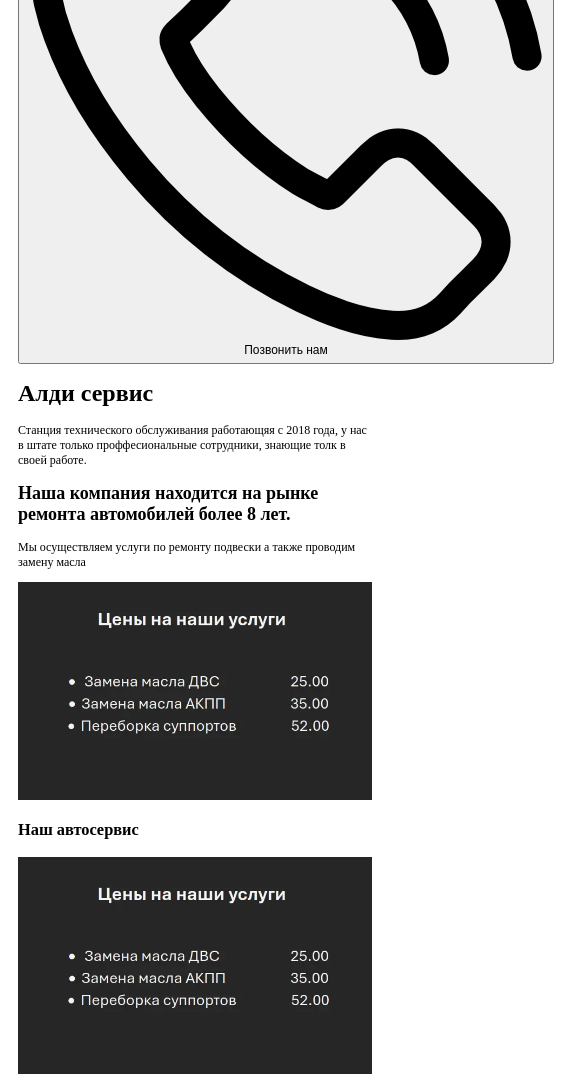
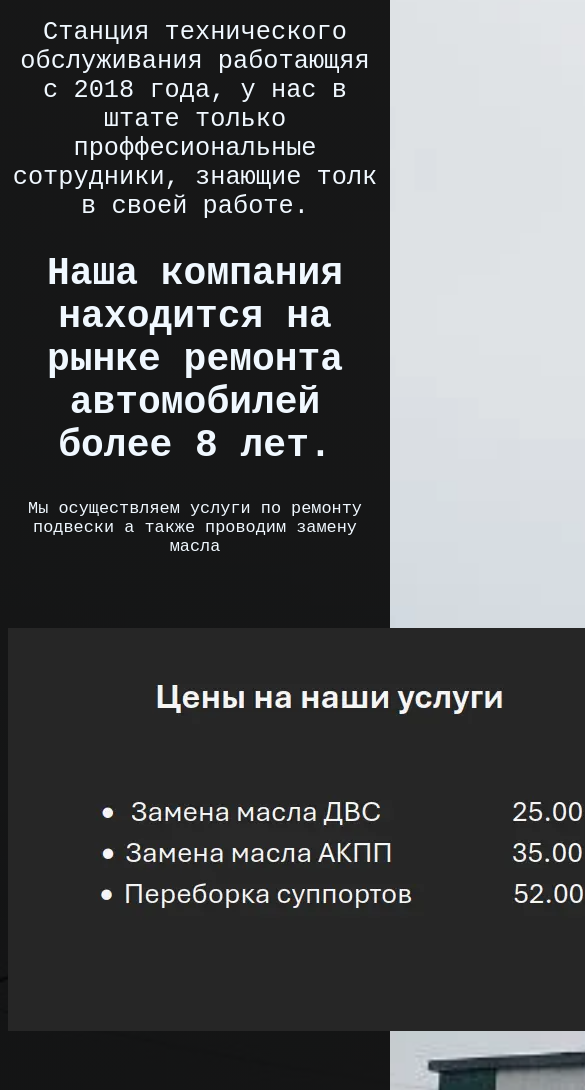
Before and after one commit to PocketSFabuser/VenomSite, a plain HTML site: page index.html in a window 390 px wide. Shown: the part 225-1315 px from the top of the page, 585 px wide, since content can reach past the window. Drawn offline with Linux system fonts and the light colour scheme.

Commit message:
m-css fix

```diff
--- a/m-stylefile.css
+++ b/m-stylefile.css
@@ -1,31 +1,81 @@
-/* Mobile styles for better display on mobile devices */
 body {
-    font-size: 14px; /* Adjust font size for mobile */
-}
-
-.container {
-    padding: 10px; /* Reduce padding for mobile */
+    background:
+        linear-gradient(rgba(1, 1, 1, 0.9), rgba(1, 1, 1, 0.9)),
+        url(aldi.webp);
+    background-size: cover;
+    background-repeat: no-repeat;
+    color: aliceblue;
+    font-family: 'Courier New', Courier, monospace;
+    font-size: 3vh; /* Adjust font size for mobile */
+    text-align: center;
 }
 
 .header {
-    text-align: center; /* Center header content */
-}
-
-.main {
-    font-size: 12px; /* Smaller font size for main content */
-}
-
-.imagescroll img {
-    width: 100%; /* Make images responsive */
-    height: auto; /* Maintain aspect ratio */
-}
-
-.price img {
-    width: 100%; /* Make price image responsive */
-    height: auto; /* Maintain aspect ratio */
+    height: 10vh;
+    margin-top: 3vh;
+    font-size: 3vh; /* Font size for header */
 }
 
 button {
-    padding: 5px 10px; /* Adjust button size */
-    font-size: 12px; /* Smaller font size for buttons */
+    transition: opacity 0.5s ease-in-out;
+    font-size: 3.5vh; /* Font size for buttons */
+    color: aliceblue;
+    -webkit-text-stroke-width: 0.01vh;
+    -webkit-text-stroke-color: black;
+    background-color: rgb(73, 73, 73);
+    border: hidden;
+    border-radius: 0.2vh;
+    padding: 2vh; /* Adjust button size */
 }
+button:hover {
+    background-color: rgb(51, 51, 51);
+    padding: 2.4vh; /* Adjust hover padding */
+    cursor: pointer;
+    animation-name: button-anim;
+    animation-duration: 0.5s;
+}
+@keyframes button-anim {
+    from {
+        background-color: rgb(73, 73, 73);
+        padding: 2vh;
+    }
+    to {
+        background-color: rgb(51, 51, 51);
+        padding: 2.4vh;
+    }
+}
+#p1 {
+    margin-top: 5vh;
+    font-size: 4vh;
+}
+
+#p2 {
+    font-size: 2vh;
+}
+
+.price {
+    margin-top: 5vh;
+    font-family: Arial, Helvetica, sans-serif;
+    font-size: 3vh; /* Font size for price */
+    padding-top: 3.5vh;
+    padding-bottom: 3.5vh;
+}
+#trubka {
+    height: 3vh;
+    width: auto;
+}
+
+#img1, #img2 {
+    opacity: 1;
+    width: 40vh; /* Adjust image width for mobile */
+    height: auto;
+    margin: 0 auto;
+    display: block;
+    transition: opacity 0.5s ease-in-out;
+}
+
+.ending {
+    text-align: center;
+    margin-top: 10vh;
+    color: rgba(184, 184, 184, 0.288);
+}
```
